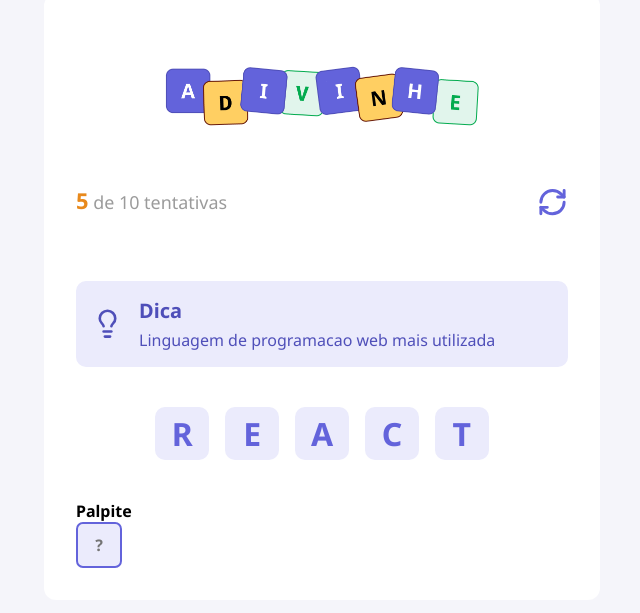
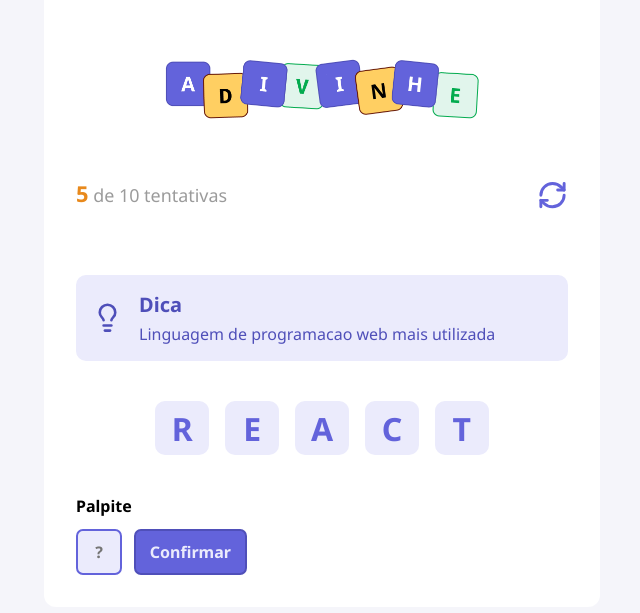
Before and after one commit to Matheus-Souza97/adivinhe, a React (Vite) app: page / in a window 1280 px wide. Shown: the part 103-716 px from the top of the page, without its empty margins (318-958 px from the left). Built offline with nearby package versions, Linux system fonts and the light colour scheme.

Commit message:
create button component

```diff
--- a/src/App.tsx
+++ b/src/App.tsx
@@ -2,6 +2,7 @@
 import { Tip } from "./components/Tip"
 import { Letters } from "./components/Letters"
 import { Input } from "./components/Input"
+import { Button } from "./components/Button"
 import styles from "./app.module.css"
 
 export default function App() {
@@ -26,10 +27,9 @@
 
       <h4>Palpite</h4>
 
-      <div>
-
+      <div className= {styles.guess}>
         <Input autoFocus maxLength={1} placeholder="?"/>
-
+        <Button title="Confirmar"/>
       </div>
     </main>
 
--- a/src/app.module.css
+++ b/src/app.module.css
@@ -25,3 +25,9 @@
 
   margin: 2.5rem 0;
 }
+
+.guess {
+  display: flex;
+  gap: 0.75rem;
+  margin-top: 0.75rem;
+}
--- /dev/null
+++ b/src/components/Button/index.tsx
@@ -0,0 +1,10 @@
+import styles from "./styles.module.css"
+
+type Props = React.ComponentProps<"button"> & {
+  title: string
+}
+
+export function Button({title, ...rest}: Props){
+  return (
+    <button type="button" className= {styles.button} {...rest}> {title} </button>
+  )}
--- /dev/null
+++ b/src/components/Button/styles.module.css
@@ -0,0 +1,13 @@
+.button {
+  height: 2.87rem;
+  border-radius: 0.43rem;
+
+  background-color: #6363db;
+  border: 2px solid #4f4fb9;
+  color: #ebebfc;
+
+  padding: 0 0.87rem;
+  font-size: 1rem;
+  font-weight: 700;
+
+}
--- a/src/global.css
+++ b/src/global.css
@@ -12,12 +12,10 @@
   background-color: #F5F5FA;
 
   font-family: "Noto Sans", sans-serif;
-  font-optical-sizing: auto;
 }
 
-input {
+input, button {
   font-family: "Noto Sans", sans-serif;
-
 }
 
 button {
```
